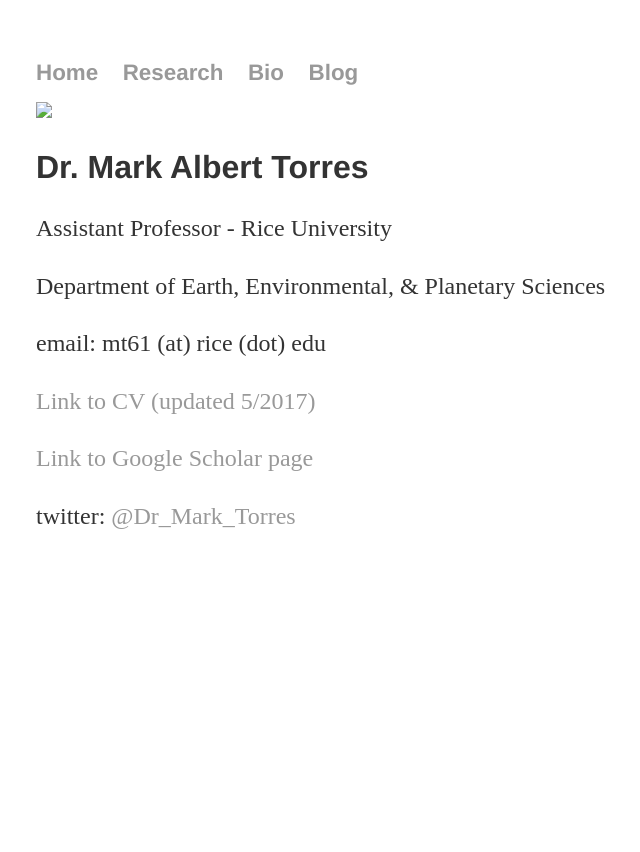
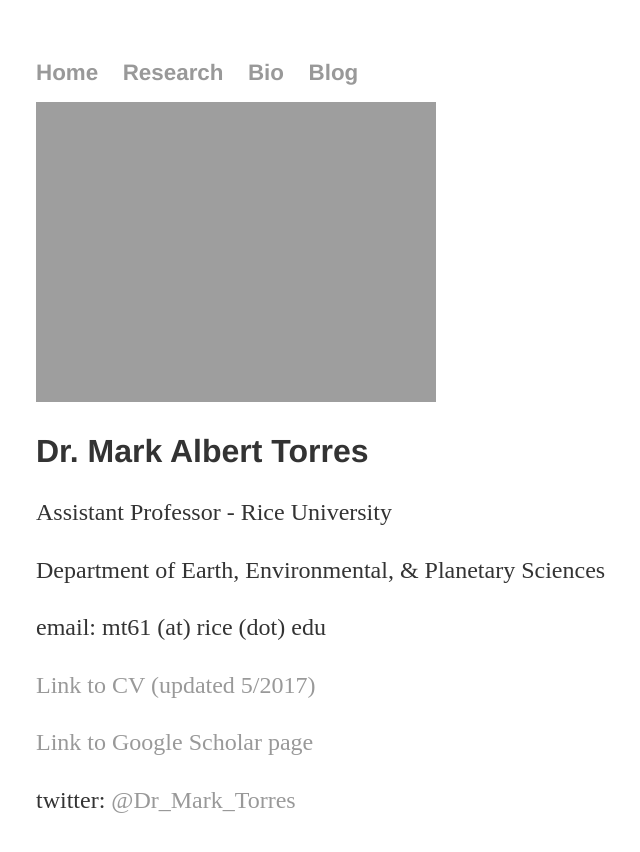
Before and after one commit to torres-lab/torres-lab.github.io, a Jekyll site: the page built from cv/index.html, in a window 1280 px wide. Shown: the top 852 px of the page, without its empty margins (156-796 px from the left). Built offline with Jekyll 4.4.1, drawn with Linux system fonts in a browser that asks for light colours.

Commit message:
Update index.html

```diff
--- a/cv/index.html
+++ b/cv/index.html
@@ -3,7 +3,7 @@ layout: default
 title: CV
 ---
 <div class="blurb">
-	<img class="thumbnail" src="torres-lab.github.io/pictures/DSC_2550.png">
+	<img src="torres-lab.github.io/pictures/DSC_2550.png alt="hi" class="inline"/>
 	<h2> Dr. Mark Albert Torres </h2>
 	<p> Assistant Professor - Rice University </p>
 	<p> Department of Earth, Environmental, & Planetary Sciences </p>
```
